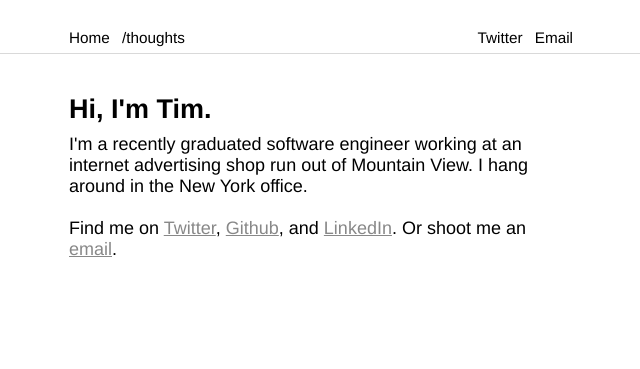
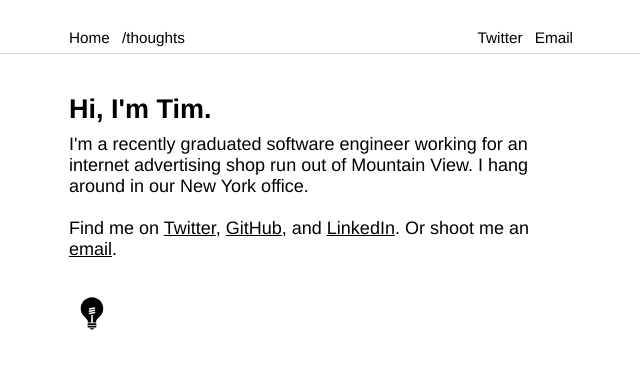
Before and after one commit to timpetri/timpetri.github.io, a Jekyll site: the page built from index.html, in a window 1280 px wide. Shown: the top 369 px of the page, without its empty margins (319-959 px from the left). Built offline with Jekyll 4.4.1, drawn with Linux system fonts in a browser that asks for light colours.

Commit message:
Add chrome theme link and update welcome message

```diff
--- a/_config.yml
+++ b/_config.yml
@@ -27,7 +27,7 @@
       path: "" # Filter, can be globbed, empty = all files in the project.
       type: pages # pages, posts, drafts or any custom collection in your site
     values:
-      layout: "empty"
+      layout: "base"
   -
     scope:
       path: "thoughts"
--- /dev/null
+++ b/_layouts/base.html
@@ -0,0 +1,30 @@
+<!DOCTYPE html>
+<html lang="en">
+  {% include head.html %}
+  <body>
+    {% include nav.html %}
+    <div class="main">
+        {{ content }}
+    </div>
+  </body>
+  <script>
+    var body = document.querySelector('body');
+    var button = document.querySelector('.theme__button');
+
+    function turnDark() {
+      body.classList.add('dark');
+      button.classList.add('dark')
+
+      body.classList.remove('light');
+      button.classList.remove('light');
+    }
+
+    function turnBright() {
+      body.classList.remove('dark');
+      body.classList.add('light');
+
+      button.classList.remove('dark');
+      button.classList.add('light');
+    }
+  </script>
+</html>
--- a/_layouts/empty.html
+++ /dev/null
@@ -1,10 +0,0 @@
-<!DOCTYPE html>
-<html lang="en">
-  {% include head.html %}
-  <body>
-    {% include nav.html %}
-    <div class="main">
-        {{ content }}
-    </div>
-  </body>
-</html>
--- a/_sass/_base.scss
+++ b/_sass/_base.scss
@@ -15,6 +15,14 @@
   flex-direction: column;
   justify-content: space-around;
   align-items: center;
+
+  &.dark {
+    background-color: black;
+  }
+
+  &.light {
+    background-color: white;
+  }
 }
 
 .main {
@@ -24,7 +32,12 @@
   padding-right: 1rem;
 }
 
-
 a {
   color: black;
 }
+
+.dark {
+  .nav {
+    border: black;
+  }
+}
--- a/_sass/_index.scss
+++ b/_sass/_index.scss
@@ -1,3 +1,11 @@
+.dark {
+  background-color: black;
+}
+
+.light {
+  background-color: white;
+}
+
 .header__container {
   max-width: 28rem;
   justify-content: left;
@@ -16,10 +24,65 @@
   color: #888;
 }
 
-.header__subtitle a:visited {
-  color: #888;
+.header__subtitle a {
+  color: black;
 }
 
 .header__subtitle a:hover {
   color: #ffa86b;
 }
+
+.theme__container {
+  margin-top: 2rem;
+  display: flex;
+  flex-direction: row;
+  justify-content: left;
+  align-items: center;
+}
+
+.theme__caption {
+  padding-bottom: 0.2rem;
+  margin-left: 0.2rem;
+  font-size: 0.8rem;
+  color: white;
+}
+
+.theme__button {
+  text-decoration: none;
+  border: none;
+  background {
+    position: center;
+    repeat: no-repeat;
+    size: 2rem;
+  }
+  cursor: pointer;
+  height: 2.5rem;
+  outline: 0;
+  transition: {
+    duration: .5s;
+    property: transform;
+  }
+  width: 2.5rem;
+  &:hover {
+    transform: translateY(-2px);
+  }
+  &:active { transform: translateY(2px); }
+}
+
+.theme__button.light {
+  background: {
+    image: url('../assets/bulb_light.svg');
+    position: center;
+    repeat: no-repeat;
+    size: 2rem;
+  }
+}
+
+.theme__button.dark {
+  background: {
+    image: url('../assets/bulb_dark.svg');
+    position: center;
+    repeat: no-repeat;
+    size: 2rem;
+  }
+}
--- a/index.html
+++ b/index.html
@@ -4,15 +4,21 @@
   <div class="header__container">
     <h2 class="header__title">Hi, I'm Tim.</h2>
     <small class="header__subtitle">
-      I'm a recently graduated software engineer working at an internet advertising shop run out of Mountain View. I hang around in the New York office.
+      I'm a recently graduated software engineer working for an internet advertising shop run out of Mountain View. I hang around in our New York office.
       <br><br>
       Find me on
       <a href="https://www.twitter.com/timpetri">Twitter</a>,
-      <a href="https://www.github.com/timpetri">Github</a>, and
+      <a href="https://www.github.com/timpetri">GitHub</a>, and
       <a href="https://www.linkedin.com/in/timpetri">LinkedIn</a>.
       Or shoot me an <a href="mailto:me@timpetri.com">email</a>.
     </small>
   </div>
-  <div class=posts__container>
-  </div>
 </header>
+<div class="theme__container">
+  <a class="theme__button light"
+      onmouseover="turnDark()"
+      onmouseout="turnBright()"
+      href="http://goo.gl/ZRmwJk"
+      target="_blank"></a>
+  <span class="theme__caption">Fan of dark interfaces? Try my Chrome theme (click).
+</div>
```
Also changed, not shown: assets/bulb_dark.svg (added), assets/bulb_light.svg (added).
